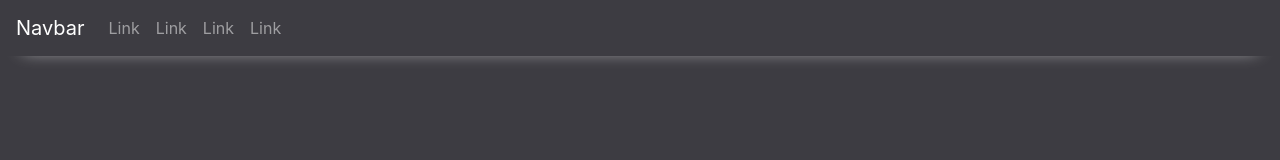
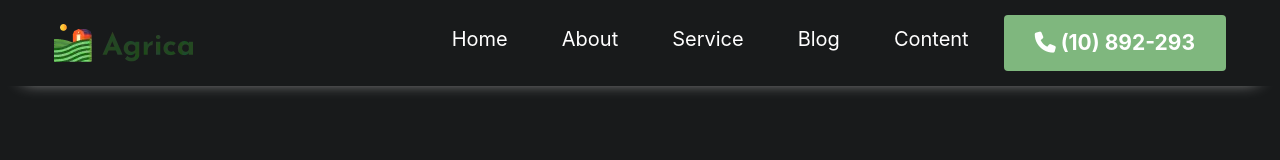
Before and after one commit to alihatem360/agrica, a plain HTML site: page index.html in a window 1280 px wide. Shown: the top 160 px of the page. Drawn offline with nearby package versions, Linux system fonts and the light colour scheme.

Commit message:
add navbar

```diff
--- a/index.html
+++ b/index.html
@@ -11,28 +11,36 @@
     <link rel="stylesheet" href="https://stackpath.bootstrapcdn.com/bootstrap/4.3.1/css/bootstrap.min.css"
         integrity="sha384-ggOyR0iXCbMQv3Xipma34MD+dH/1fQ784/j6cY/iJTQUOhcWr7x9JvoRxT2MZw1T" crossorigin="anonymous">
     <link rel="stylesheet" href="./layouts/style.css">
+    <script src="https://kit.fontawesome.com/aba1721c13.js" crossorigin="anonymous"></script>
+
 </head>
 
 <body>
     <nav class="navbar navbar-expand-sm navbar-dark">
-        <a class="navbar-brand" href="#">Navbar</a>
+        <a class="navbar-brand" href="#"><img src="./imgs/download (1).webp"></a>
         <button class="navbar-toggler d-lg-none" type="button" data-toggle="collapse" data-target="#collapsibleNavId"
-            aria-controls="collapsibleNavId" aria-expanded="false" aria-label="Toggle navigation"></button>
+            aria-controls="collapsibleNavId" aria-expanded="false" aria-label="Toggle navigation">
+            <i class="fas fa-bars"></i>
+        </button>
         <div class="collapse navbar-collapse" id="collapsibleNavId">
-            <ul class="navbar-nav mr-auto mt-2 mt-lg-0">
+            <ul class="navbar-nav ml-auto m-2 mt-lg-0">
                 <li class="nav-item">
-                    <a class="nav-link" href="#">Link</a>
+                    <a class="nav-link" href="#">Home</a>
                 </li>
                 <li class="nav-item">
-                    <a class="nav-link" href="#">Link</a>
+                    <a class="nav-link" href="#">About</a>
                 </li>
                 <li class="nav-item">
-                    <a class="nav-link" href="#">Link</a>
+                    <a class="nav-link" href="#">Service</a>
                 </li>
                 <li class="nav-item">
-                    <a class="nav-link" href="#">Link</a>
+                    <a class="nav-link" href="#">Blog</a>
                 </li>
-
+                <li class="nav-item">
+                    <a class="nav-link" href="#">Content</a>
+                </li>
+            </ul>
+            <button class="btn d-none d-lg-block"><a href="#"> <i class="fas fa-phone"></i> (10) 892-293</a></button>
         </div>
     </nav>
 
--- a/layouts/style.scss
+++ b/layouts/style.scss
@@ -1,13 +1,84 @@
-$background-color: #3d3c42;
+$background-color: rgb(24, 26, 27);
+$basic-color: #fff;
+$basic-green-color: #5bb318;
+@mixin button {
+  background-color: #7fb77e;
+  outline: none;
+  border: none;
+  padding: 12px 31px;
+  font-size: 21px;
+  font-weight: bolder;
+  position: relative;
+  a:hover {
+    text-decoration: none;
+  }
+
+  &::before {
+    content: "";
+    position: absolute;
+    top: 0;
+    left: 0;
+    width: 0%;
+    height: 100%;
+    background-color: $basic-green-color;
+    transition: all 0.3s ease-in-out;
+    border-radius: 12px;
+  }
+  &:hover::before {
+    width: 100%;
+  }
+}
 
 body {
   background-color: $background-color;
   height: 100000px;
+}
+
 .navbar {
   color: #fff;
   box-shadow: 0px 16px 18px -23px #fff;
   position: fixed;
   width: 100%;
   background-color: $background-color;
+  padding: 13px 54px;
+
+  .collapse {
+    button {
+      @include button;
+      a {
+        color: $basic-color;
+        position: relative;
+        z-index: 1;
       }
     }
+  }
+  .navbar-nav .nav-link {
+    color: $basic-color;
+    padding: 11px 27px;
+    font-size: 20px;
+    position: relative;
+
+    &::before {
+      content: "";
+      position: absolute;
+      bottom: -23px;
+      left: 0;
+      width: 0%;
+      height: 3px;
+      background-color: #7fb77e;
+      transition: all 0.3s ease-in-out;
+      border-radius: 12px;
+    }
+    &:hover::before {
+      width: 80%;
+    }
+  }
+
+  .navbar-toggler{
+    color: $basic-green-color;
+    outline: none;
+    border: none;
+    font-size: 32px;
+
+  }
+}
```
Also changed, not shown: imgs/download (1).webp (added), imgs/xabout1.png.pagespeed.ic.zZw0_NVw1e.webp (added), imgs/xh1_hero.png.pagespeed.ic.z33HcBGdoY.webp (added), imgs/xh1_hero2.png.pagespeed.ic.B30ahN8BLC.webp (added), imgs/xservices1.png.pagespeed.ic.n0sDhSf--l.webp (added), layouts/style.css, 1 other file. Lines whose indentation alone changed are shown as unchanged.
